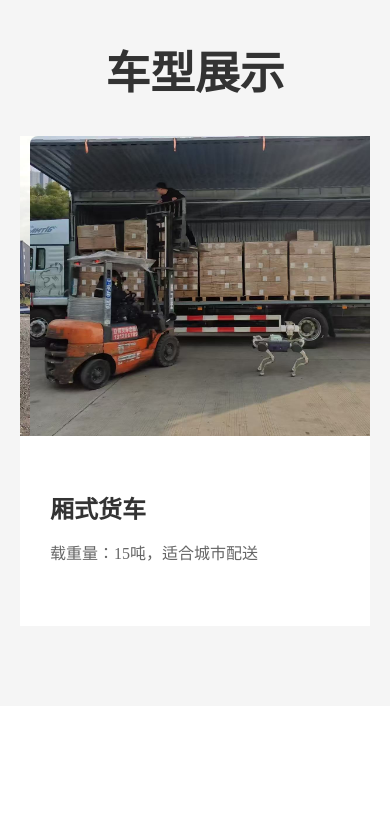
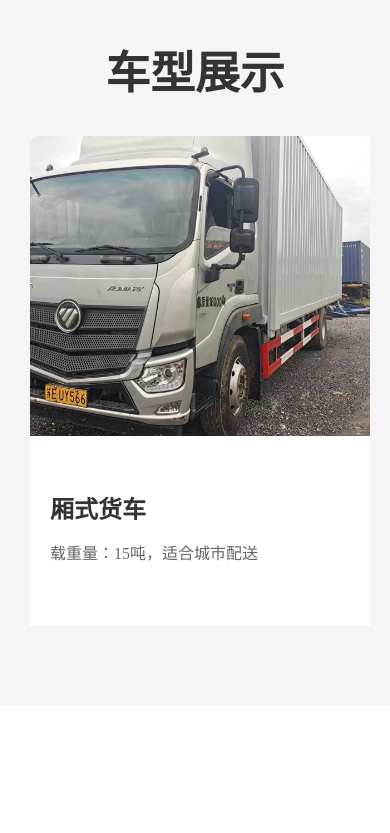
Before and after one commit to barry-wang-1/FengWuOfficial, a Vue app: page / in a window 390 px wide. Shown: the part 1580-2413 px from the top of the page. Built offline with nearby package versions, Linux system fonts and the light colour scheme.

Commit message:
chore: 移动端禁用卡片动画

```diff
--- a/src/components/Home/Home.css
+++ b/src/components/Home/Home.css
@@ -271,6 +271,25 @@
     font-size: 1rem;
   }
 
+    /* 移动端轮播图样式覆盖 */
+    #vehicles :deep(.el-carousel__item),
+    #drivers :deep(.el-carousel__item) {
+      transform: none !important;
+      opacity: 1 !important;
+      z-index: 1 !important;
+    }
+
+    #vehicles :deep(.el-carousel__item:not(.is-active)),
+    #drivers :deep(.el-carousel__item:not(.is-active)) {
+      display: none !important;
+    }
+
+    #vehicles .vehicle-card,
+    #drivers .driver-card {
+      width: 100% !important;
+      transform: none !important;
+    }
+
   /* 企业文化响应式 */
   #culture .el-row {
     flex-direction: column-reverse;
@@ -308,15 +327,22 @@
 
   /* 车型展示响应式 */
   #vehicles .el-carousel {
+    width: 100%; /* 确保容器宽度是100% */
     height: auto !important;
+    overflow: hidden;
   }
 
   #vehicles .vehicle-card {
     aspect-ratio: 3/4;
+    width: 100%;
+    overflow: hidden;
   }
 
   #vehicles .vehicle-image {
+    width: 100%;
     height: 60%;
+    object-fit: contain;
+    object-position: center;
   }
 
   /* 司机团队响应式调整 */
--- a/src/components/Home/Home.js
+++ b/src/components/Home/Home.js
@@ -28,7 +28,7 @@ export default {
       {
         name: '厢式货车',
         description: '载重量：15吨，适合城市配送',
-        image: new URL('/src/assets/images/banner2.jpg', import.meta.url).href,
+        image: new URL('/src/assets/images/banner3.jpg', import.meta.url).href,
       }
     ]);
 
```
